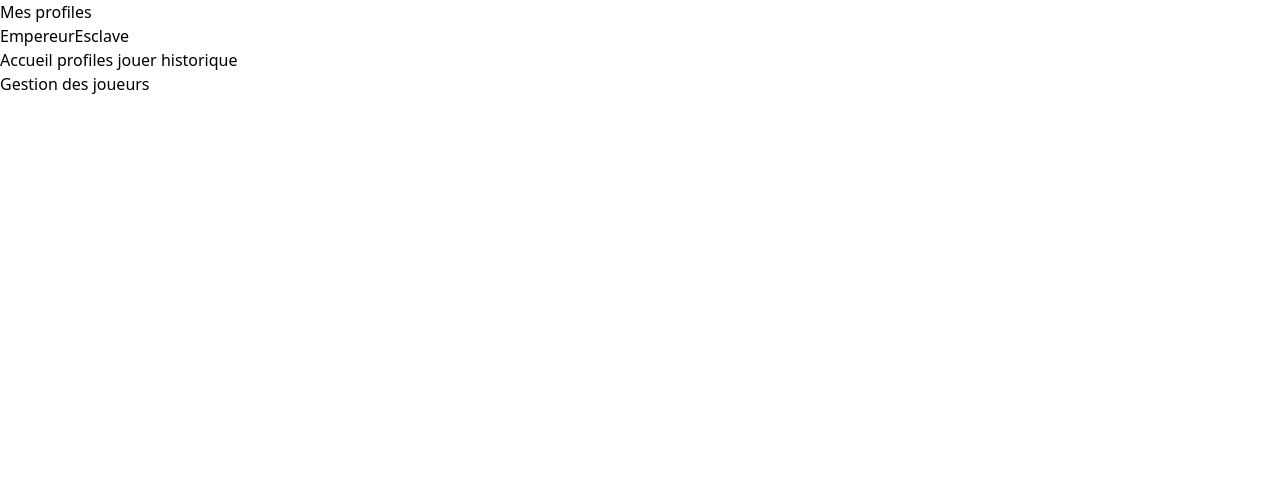
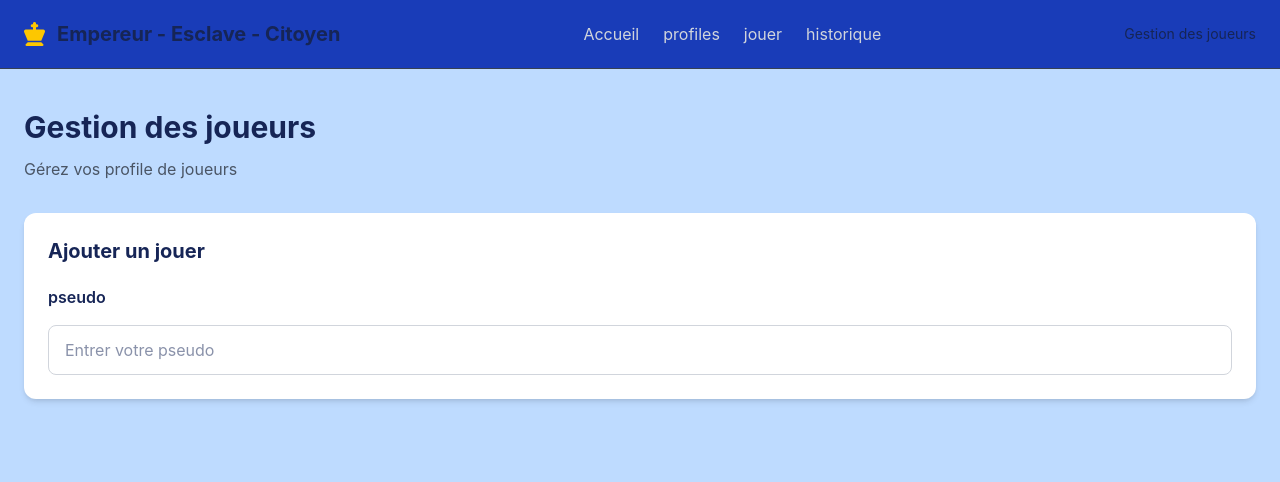
Before and after one commit to youssef474747/Empereur-Citoyen-Esclave, a website: page player.html in a window 1280 px wide. Drawn offline with Linux system fonts and the light colour scheme.

Commit message:
add pseudo

```diff
--- a/player.html
+++ b/player.html
@@ -5,28 +5,30 @@
     <meta name="viewport" content="width=device-width, initial-scale=1.0">
     <title>Profiles</title>
     <link rel="stylesheet" href="./dist/output.css">
+    <link rel="stylesheet"
+href="https://cdnjs.cloudflare.com/ajax/libs/font-awesome/6.4.0/css/all.min.css">
+
 </head>
-<body class="bg-blue-600 text-amber-50 min-h-screen">
+<body class="bg-blue-200 text-blue-950 min-h-screen">
 
-    <h1>Mes profiles</h1>
-
-    <script type="module" src="./src/main.js"></script>
+    <script type="module" src="./src/player.js"></script>
 
     <!-- header -->
      <header class="bg-blue-800 border-b border-gray-700">
         <div class="max-w-7xl mx-auto px-6 py-5 flex justify-between items-center">
-            <a href="index.html" class="text-xl font-bold">
-                Empereur<span class="text bg-yellow-400" ></span>Esclave
+             <a href="player.html" class="flex items-center gap-3 text-xl font-bold">
+    <i class="fa-solid fa-chess-king text-yellow-400 text-2xl"></i>
+    <span>Empereur - Esclave - Citoyen</span>
+</a>
 
-            </a>
-            <nav class="hidden md :flex gap-6 text-gray-300">
+            <nav class="hidden md:flex gap-6 text-gray-300">
                 <a href="index.html" class="hover:text-yellow-400">Accueil</a>
-                <a href="player.html" class="text-yellow-400">profiles</a>
+                <a href="player.html" class="hover:text-yellow-400">profiles</a>
                 <a href="game.html" class="hover:text-yellow-400">jouer</a>
                 <a href="historique.html" class="hover:text-yellow-400">historique</a>
 
             </nav>
-            <div class="text-sm text-gray-300">
+            <div class="text-sm text-blue-950">
                 Gestion des joueurs
             </div>
 
@@ -35,8 +37,65 @@
      </header>
 
 
+     <main class="max-w-7xl mx-auto px-6 py-10">
+
+        <section class="mb-8">
+
+        <h1 class="text-3xl font-bold text-blue-950 mb-3 ">Gestion des joueurs</h1>
+        <p class="text-gray-600 mt-2">
+            Gérez vos profile de joueurs
+        </p>
+        </section>
+
+        <!-- add player -->
+
+         <section class="bg-white p-6 rounded-xl shadow-md mb-10">
+            <h2 class="text-xl font-bold text-blue-950 mb-5">
+                Ajouter un jouer
+            </h2>
+            <form id="playerForm" class="space-y-4">
+
+<div>
+    <label for="pseudo" class="block font-semibold mb-4">
+        pseudo
+    </label>
+    <input type="text"
+    id="pseudo"
+    placeholder="Entrer votre pseudo"
+    minlength="3"
+    maxlength="15"
+    required class="w-full border border-gray-300 rounded-lg px-4 py-3">
 
 
 
-</body>
-</html>
+</div>
+
+            </form>
+         </section>
+
+
+
+     </main>
+
+
+
+
+
+
+
+
+
+
+
+
+     <!-- <footer> -->
+        <!-- <footer class="bg-black text-gray-300 py-5 mt-12 ">
+            <div class="max-w-7xl mx-auto px-6 text-center">
+                <p class="text-sm">
+    © 2026 <span class="text-yellow-400 font-bold">Empereur - Esclave - Citoyen</span>
+    | Projet YouCode
+</p>
+            </div>
+
+        </footer>
+ -->
--- a/tailwind.config.js
+++ b/tailwind.config.js
@@ -1,12 +1,5 @@
-/** @type {import('tailwindcss').Config} */
 module.exports = {
-  content: [
-    "./index.html",
-    "./players.html",
-    "./game.html",
-    "./history.html",
-    "./src/**/*.js",
-  ],
+  content: ["./*.html", "./src/**/*.{js,html}"],
   theme: {
     extend: {},
   },
```
Also changed, not shown: game.html (+27 -5 lines), historique.html (+28 -5 lines), index.html (+23 -15 lines), dist/output.css, output.css, src/input.css (renamed from style.css), src/playaer.js (deleted), src/player.js (added), 1 other file.
